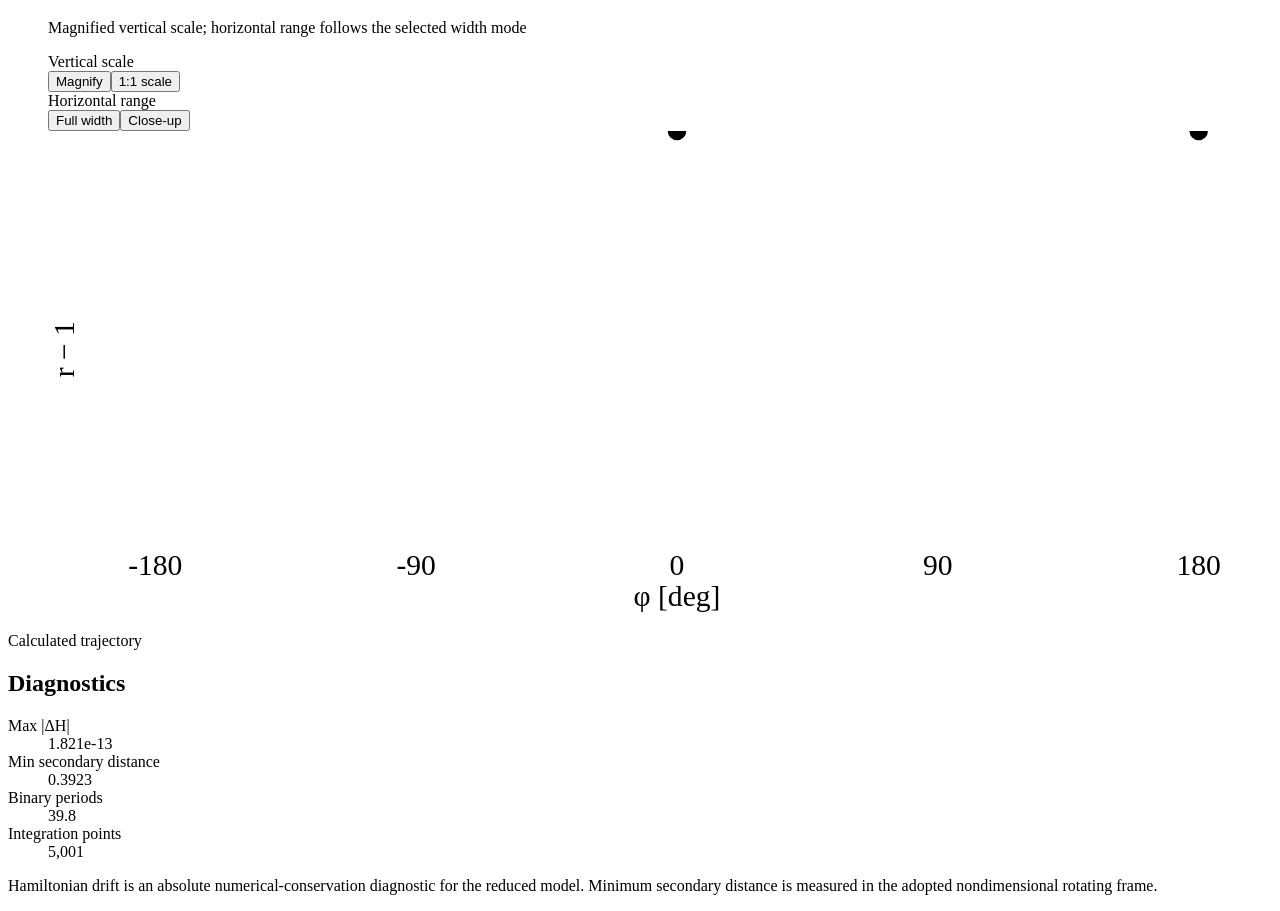
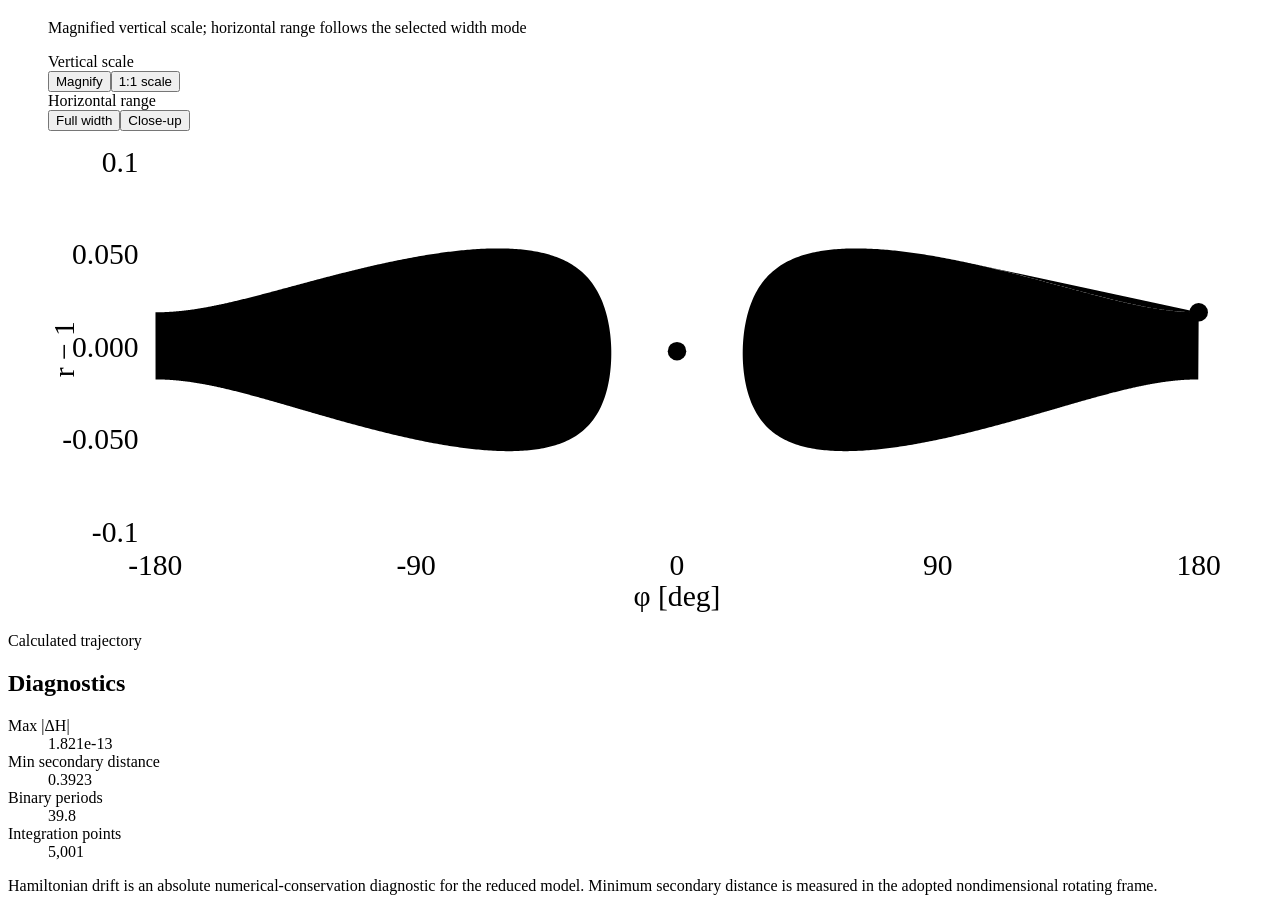
Before and after one commit to ttanigaw/cr3bp-guiding-center, a React (Vite) app: page / in a window 1280 px wide. Shown: the part 4707-5618 px from the top of the page. Built offline with nearby package versions, Linux system fonts and the light colour scheme; the HTML template or start-up script is replaced by a standard one.

Commit message:
Pass mass ratio to phase-space plots

```diff
--- a/src/App.tsx
+++ b/src/App.tsx
@@ -377,6 +377,7 @@ export default function App() {
           <StatePlots
             trajectory={result.trajectory}
             currentPoint={currentPoint}
+            mu={result.mu}
             showLagrangePoints={sharedDisplayOptions.showLagrangePoints}
           />
 
```
